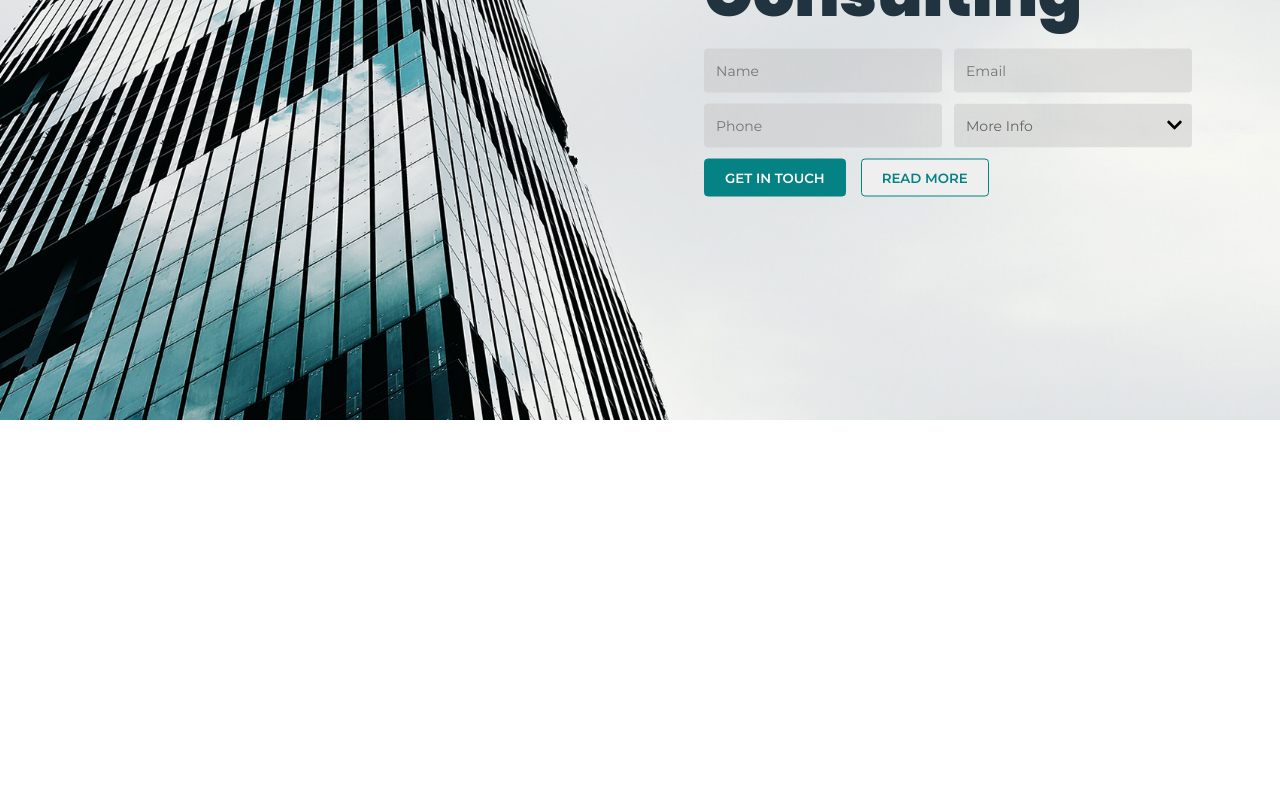
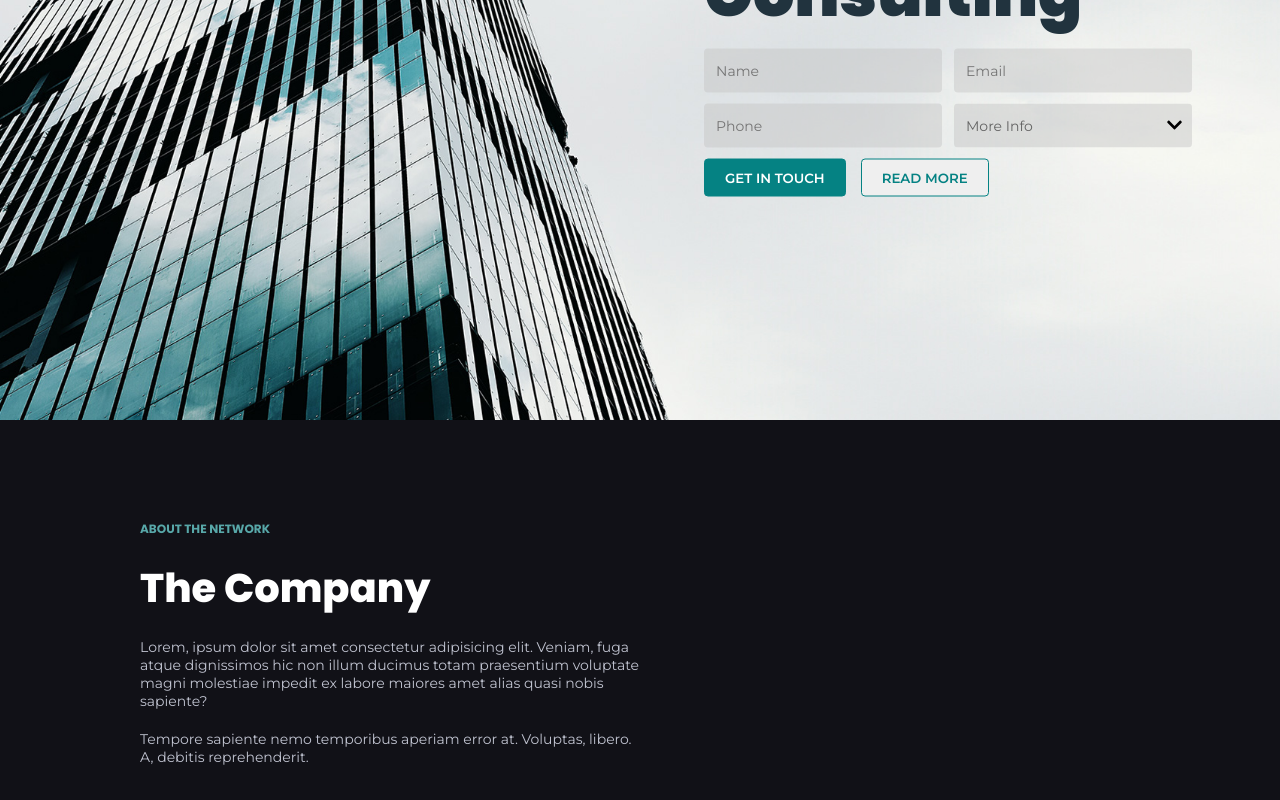
Before and after one commit to MarcoCusenza/proj-html-vuejs, a Vue app: page / in a window 1280 px wide. Shown: the part 426-1226 px from the top of the page. Before the commit the page ends 846 px from the top, so only its background shows below. Built offline with nearby package versions, Linux system fonts and the light colour scheme.

Commit message:
SectionTitle component

```diff
--- a/src/assets/style/global.scss
+++ b/src/assets/style/global.scss
@@ -11,7 +11,7 @@ COMMONS
 }
 
 .container{
-  max-width: 1050px;
+  max-width: 1000px;
   min-width: 900px;
   margin: 0 auto;
 }
@@ -23,6 +23,11 @@ h1, h2, h3, h4, h5{
 a{
   color: inherit;
   text-decoration: none;
+}
+
+.dark-section{
+  background-color: $bg-darker;
+  color: $text-light;
 }
 
 
--- a/src/assets/style/partials/variables.scss
+++ b/src/assets/style/partials/variables.scss
@@ -20,6 +20,6 @@ $bg-lighter: #f2f2f0;
 $bg-light: #d9dde0;
 $bg-dark: #21333e;
 $bg-darker: #111117;
-$bg-darkest: #111117;
+$bg-darkest: #0d0d11;
 
 $bg-input: #c3c3c371;
--- /dev/null
+++ b/src/components/commons/CardCompany.vue
@@ -0,0 +1,12 @@
+<template>
+  <div class="card"></div>
+</template>
+
+<script>
+export default {
+  name: "CardCompany",
+};
+</script>
+
+<style lang="scss" scoped>
+</style>
--- a/src/components/commons/FormConsulting.vue
+++ b/src/components/commons/FormConsulting.vue
@@ -46,6 +46,11 @@ form {
       font-size: 14px;
       font-family: inherit;
       background-color: $bg-input;
+
+      &:focus {
+        outline: none;
+        border: 2px solid $primary;
+      }
     }
     select {
       width: 95%;
@@ -73,7 +78,6 @@ form {
         font-family: inherit;
         background-color: #d5d6d8;
         font-size: 16px;
-        cursor: pointer;
       }
     }
   }
--- /dev/null
+++ b/src/components/commons/SectionTitle.vue
@@ -0,0 +1,36 @@
+<template>
+  <div class="title">
+    <h5>{{ obj.titleHeader }}</h5>
+    <h2>{{ obj.title }}</h2>
+    <div class="subtitle">{{ obj.subtitle }}</div>
+  </div>
+</template>
+
+<script>
+export default {
+  name: "SectionTitle",
+  props: {
+    obj: Object,
+  },
+};
+</script>
+
+<style lang="scss" scoped>
+@import "../../assets/style/partials/variables.scss";
+.title {
+  h5 {
+    text-transform: uppercase;
+    color: $primary-light;
+    font-size: 0.75rem;
+  }
+  h2 {
+    font-size: 2.5rem;
+    font-weight: 800;
+    margin: 20px 0;
+  }
+  .subtitle{
+    font-size: .875rem;
+    color: $text-light-low-contrast
+  }
+}
+</style>
--- a/src/components/macro/Main.vue
+++ b/src/components/macro/Main.vue
@@ -1,16 +1,19 @@
 <template>
   <main>
     <Consulting />
+    <Company />
   </main>
 </template>
 
 <script>
 import Consulting from "../sections/Consulting.vue";
+import Company from "../sections/Company.vue";
 
 export default {
   name: "Main",
   components: {
     Consulting,
+    Company,
   },
 };
 </script>
--- a/src/components/sections/Company.vue
+++ b/src/components/sections/Company.vue
@@ -0,0 +1,59 @@
+<template>
+  <div class="company dark-section">
+    <div class="container">
+      <div class="box">
+        <SectionTitle :obj="titleData" />
+        <div class="text">Tempore sapiente nemo temporibus aperiam error at. Voluptas, libero. A, debitis reprehenderit.</div>
+      </div>
+      <div class="box">
+        <CardCompany />
+        <CardCompany />
+        <CardCompany />
+        <CardCompany />
+      </div>
+    </div>
+  </div>
+</template>
+
+<script>
+import CardCompany from "../commons/CardCompany.vue";
+import SectionTitle from "../commons/SectionTitle.vue";
+
+export default {
+  name: "Company",
+  components: {
+    SectionTitle,
+    CardCompany,
+  },
+  data() {
+    return {
+      titleData: {
+        titleHeader: "about the network",
+        title: "The Company",
+        subtitle:
+          "Lorem, ipsum dolor sit amet consectetur adipisicing elit. Veniam, fuga atque dignissimos hic non illum ducimus totam praesentium voluptate magni molestiae impedit ex labore maiores amet alias quasi nobis sapiente?",
+      },
+    };
+  },
+};
+</script>
+
+<style lang="scss" scoped>
+@import "../../assets/style/partials/variables.scss";
+
+.company {
+  padding: 100px;
+
+  .box {
+    width: 50%;
+
+    .text{
+    font-size: .875rem;
+    color: $text-light-low-contrast;
+    margin-top: 20px;
+  }
+
+
+  }
+}
+</style>
--- a/src/components/sections/Consulting.vue
+++ b/src/components/sections/Consulting.vue
@@ -28,7 +28,6 @@ export default {
   background-position: bottom;
   background-size: cover;
   position: relative;
-  z-index: -1;
 
   .box-form {
     width: 500px;
--- a/src/components/sections/HeaderBot.vue
+++ b/src/components/sections/HeaderBot.vue
@@ -35,9 +35,10 @@ export default {
     justify-content: space-between;
     align-items: center;
     padding: 15px 0;
-    position: fixed;
+    position: absolute;
     left: 50%;
     transform: translate(-50%, 0);
+    z-index: 999;
 
     img {
       width: 110px;
```
Also changed, not shown: src/components/sections/Services.vue (+32 -0 lines).
